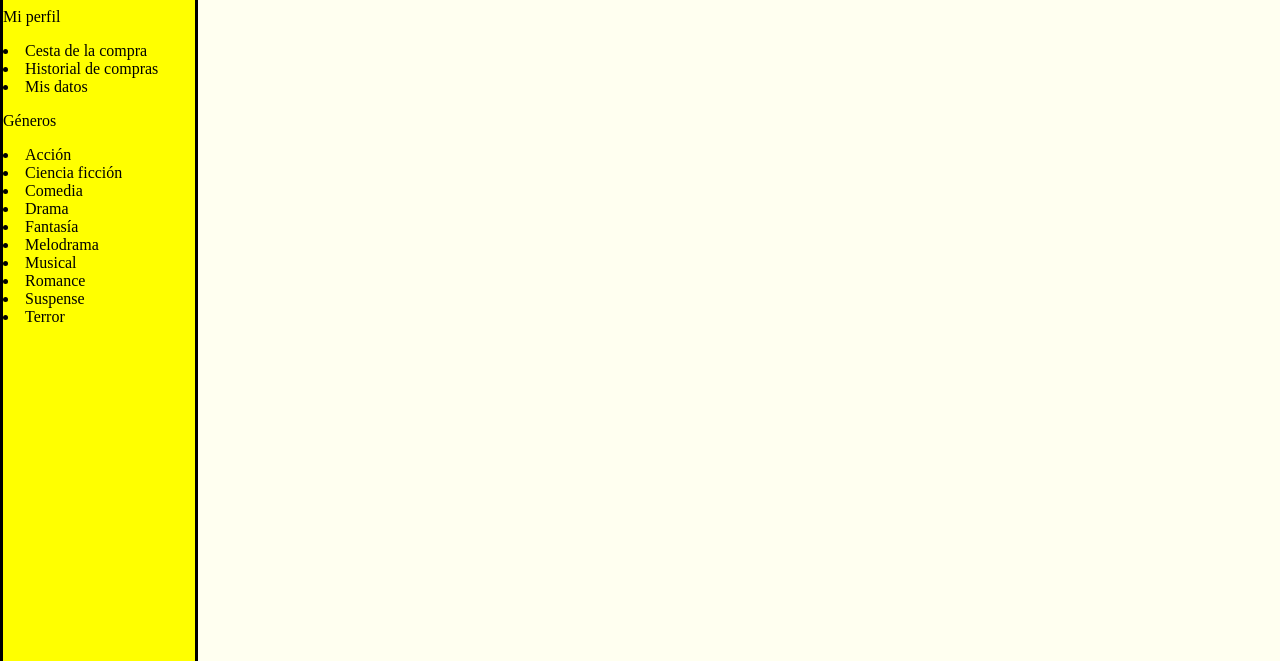
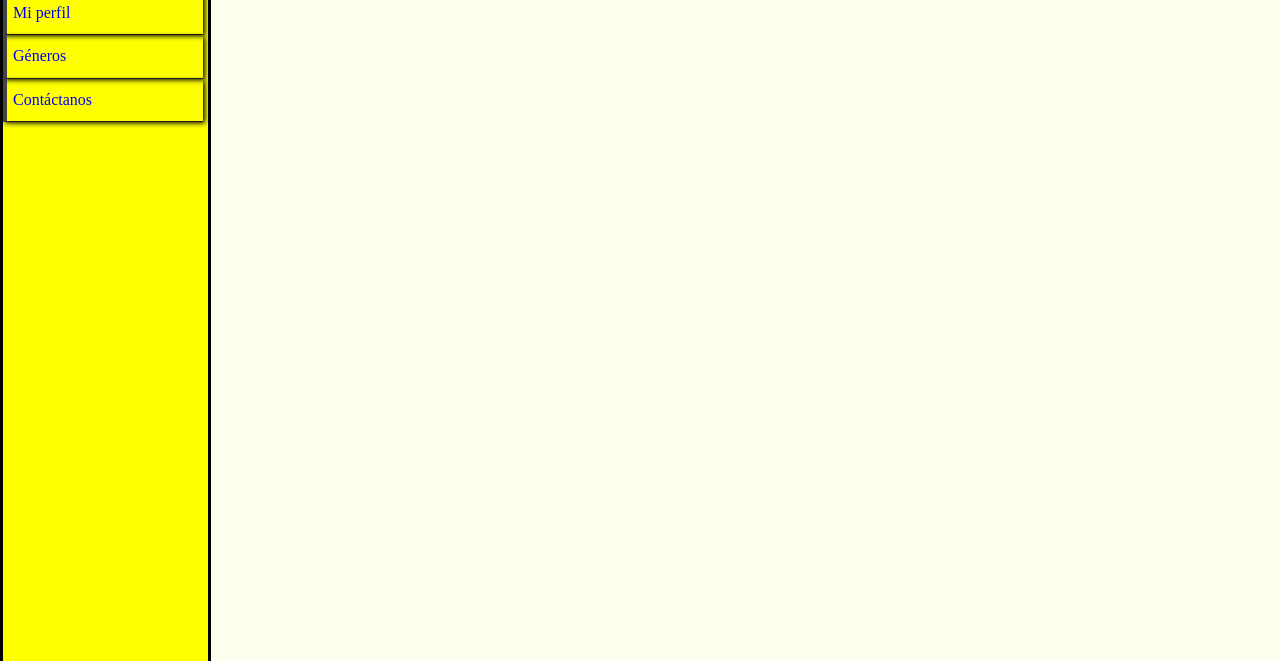
Before and after one commit to rriol97/SI-I, a plain HTML site: page principal.html in a window 1280 px wide. Shown: the part 139-800 px from the top of the page. Drawn offline with Linux system fonts and the light colour scheme.

Commit message:
Menu casi hecho

```diff
--- a/principal.css
+++ b/principal.css
@@ -40,7 +40,7 @@ body{
 }
 
 .menu{
-	width: 15%;
+	width: 205px;
 	height: 100%;
 	float: left;
 	left: 0;
@@ -50,3 +50,43 @@ body{
 	border-color:  #000000;
 	margin-top:120px;
 }
+
+.enum{
+	line-height: 1.9;
+	text-decoration: none;
+	margin-left:0px;
+	margin-top: 0px;
+	margin-right: 0px;
+	padding: 0;
+	float: left;
+}
+
+.enum li{
+	list-style: none;
+	border-bottom: 1px solid #666;
+	width:200px;
+}
+
+.enum li a{
+	display: block;
+	text-decoration: none;
+	padding:6px;
+	border-left: 4px solid #444;
+	box-shadow: 2px 2px 5px #000;
+}
+
+.enum li a:hover{
+	color:#C37D35;
+	transition: all .3s;
+}
+
+.enum li ul{
+	display:none;
+}
+
+.enum li:hover ul{
+	display: block;
+}
+.submenu li a{
+	background: #dad6d5;
+}
--- a/principal.html
+++ b/principal.html
@@ -42,23 +42,36 @@
 			</div>
 
 			<div class="menu">
-				<u1 class="horizontal">
-					<p>Mi perfil</p>
-					<li>Cesta de la compra</li>
-					<li>Historial de compras</li>
-					<li>Mis datos</li>
-					<p>Géneros</p>
-					<li>Acción</li>
-					<li>Ciencia ficción</li>
-					<li>Comedia</li>
-					<li>Drama</li>
-					<li>Fantasía</li>
-					<li>Melodrama</li>
-					<li>Musical</li>
-					<li>Romance</li>
-					<li>Suspense</li>
-					<li>Terror</li>
-				</u1>
+
+				<ul class="enum">
+					<li><a href="#">Mi perfil</a>
+
+						<ul class="submenu">
+							<li><a href="#">Cesta de la compra</a></li>
+							<li><a href="#">Historial de compras</a></li>
+							<li><a href="#">Mis datos</a></li>
+
+						</ul>
+					</li>
+
+					<li><a href="#">Géneros</a>
+						<ul class = "submenu">
+							<li><a href="#">Acción</a></li>
+							<li><a href="#">Ciencia ficción</a></li>
+							<li><a href="#">Comedia</a></li>
+							<li><a href="#">Drama</a></li>
+							<li><a href="#">Fantasía</a></li>
+							<li><a href="#">Melodrama</a></li>
+							<li><a href="#">Musical</a></li>
+							<li><a href="#">Romance</a></li>
+							<li><a href="#">Suspense</a></li>
+							<li><a href="#">Terror</a></li>
+						</ul>
+					</li>
+
+					<li><a href="#">Contáctanos</a></li>
+				</ul>
+
 			</div>
 
 			<div id="footer" style="background-color:#FFA500;clear:both;text-align:center;">Copyright © 2011 W3Schools.com</div>
```
